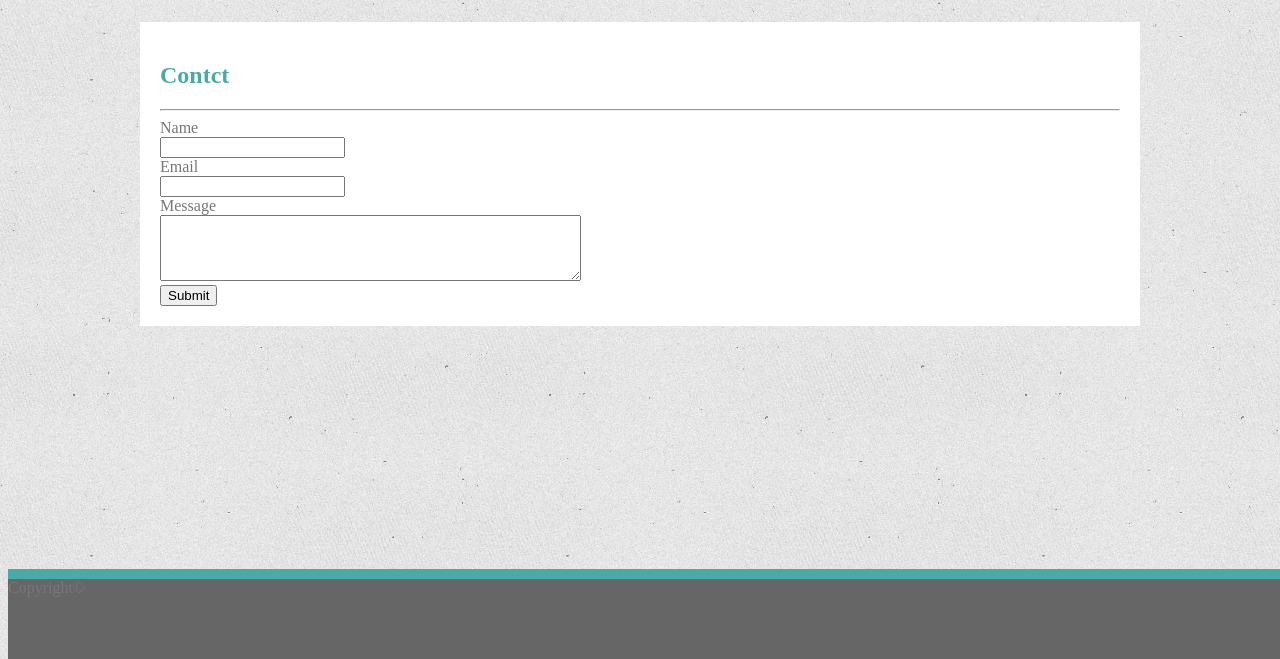
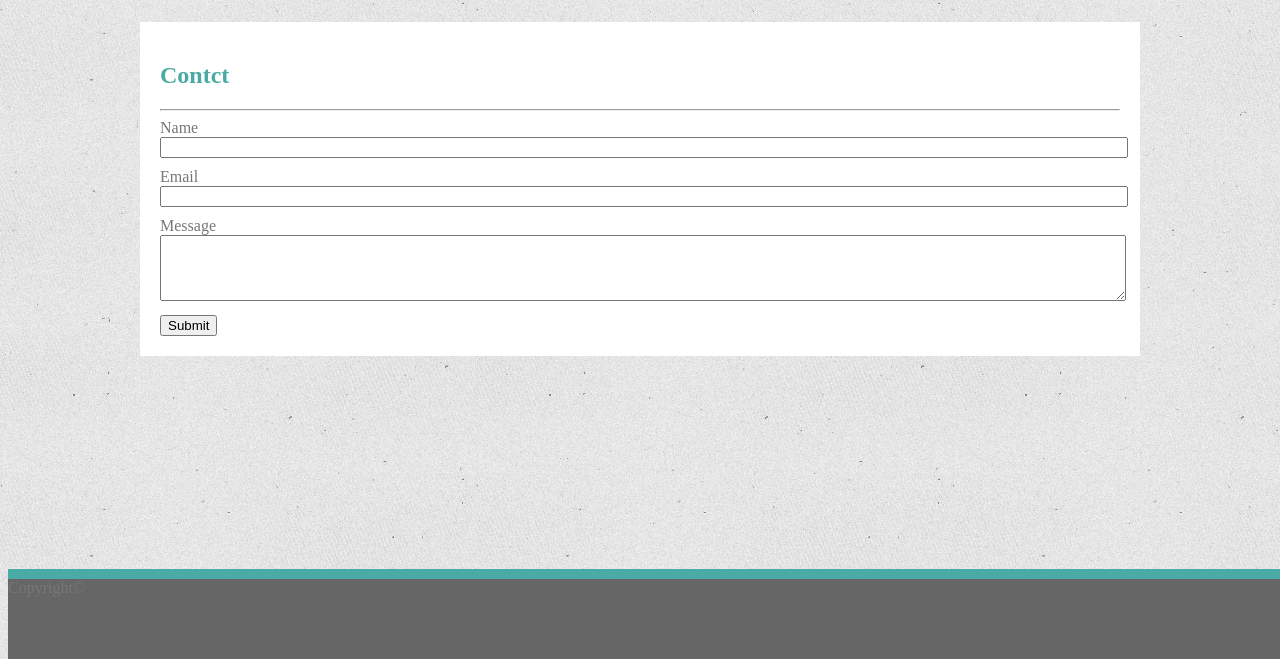
Before and after one commit to alexschu90/Basic-Portfolio-html-css-, a plain HTML site: page contact.html in a window 1280 px wide. Shown: the part 141-800 px from the top of the page. Drawn offline with Linux system fonts and the light colour scheme.

Commit message:
adjusted lengths for inputs and margins to match example for contact page

```diff
--- a/assets/css/style.css
+++ b/assets/css/style.css
@@ -1,3 +1,5 @@
+/* overlapping css */
+
 body {
     background-image: url("../images/gray.png");
     color: #777777;
@@ -46,6 +48,18 @@ a {
     color: gray;
 }
 
+footer {
+    background-color: #666666;
+    border-top: 10px solid #4aaaa5;
+    margin-top: 100px;
+    height: 80px;
+    width: 100%;
+    position: fixed;
+    bottom: 0;
+}
+
+/*About Page */
+
 section {
     background-color: #ffffff;
     padding: 20px;
@@ -65,19 +79,25 @@ img {
 }
 
 
-footer {
-    background-color: #666666;
-    border-top: 10px solid #4aaaa5;
-    margin-top: 100px;
-    height: 80px;
-    width: 100%;
-    position: fixed;
-    bottom: 0;
-}
-
 .adjust {
     text-align: center;
     position: relative;
     bottom: 0;
     color: #ffffff;
 }
+
+/* Portfolio Page */
+
+
+
+/* Contact Page */
+
+.inputLength {
+    width: 100%;
+    margin-bottom: 10px;
+}
+
+textarea {
+    width: 100%;
+    margin-bottom: 10px;
+}
--- a/contact.html
+++ b/contact.html
@@ -26,11 +26,11 @@
         <form>
             Name
             <br>
-            <input type="text" name="fullName">
+            <input type="text" name="fullName" class="inputLength">
             <br>
             Email
             <br>
-            <input type="text" name="email">
+            <input type="text" name="email" class="inputLength">
             <br>
             Message
             <br>
```
